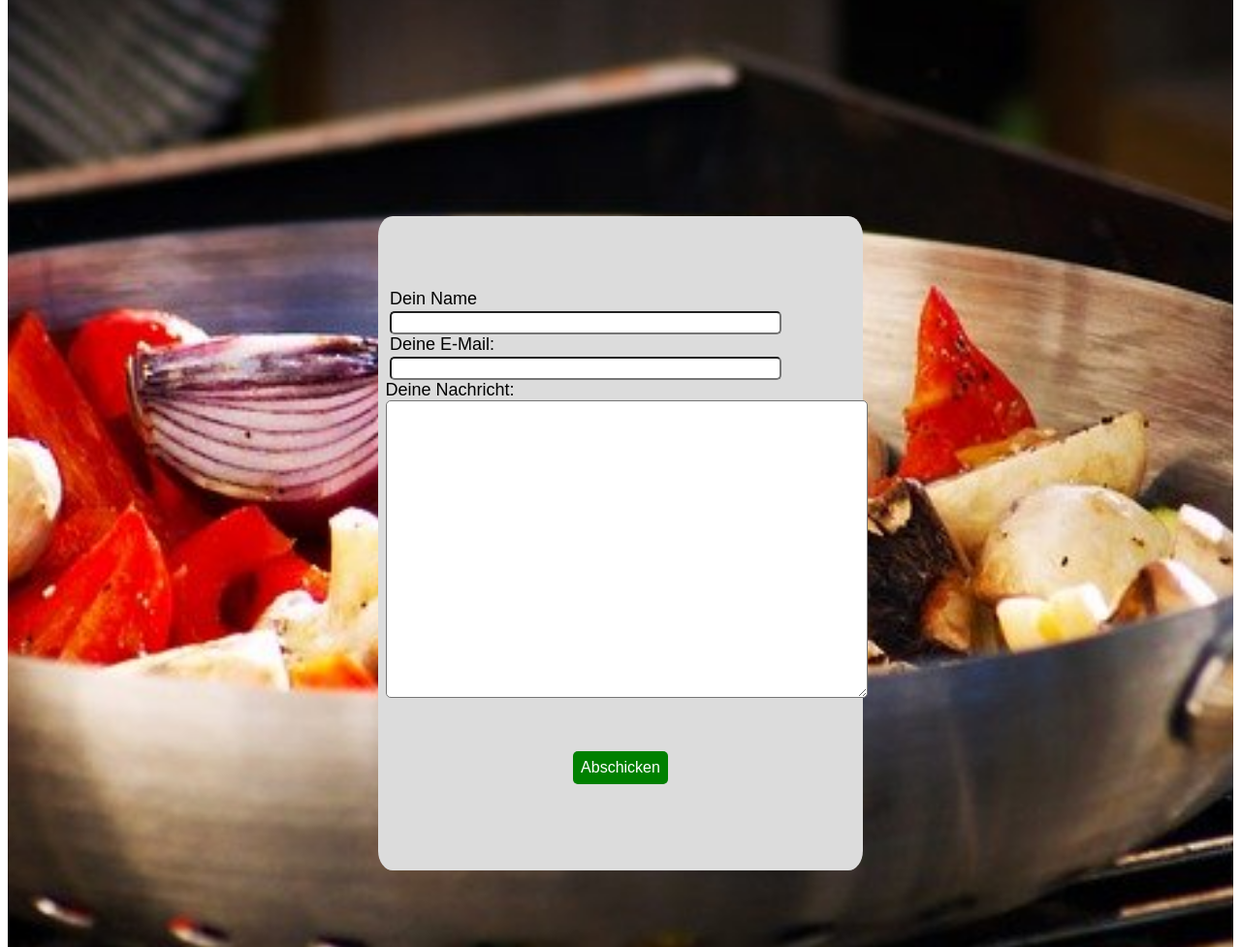
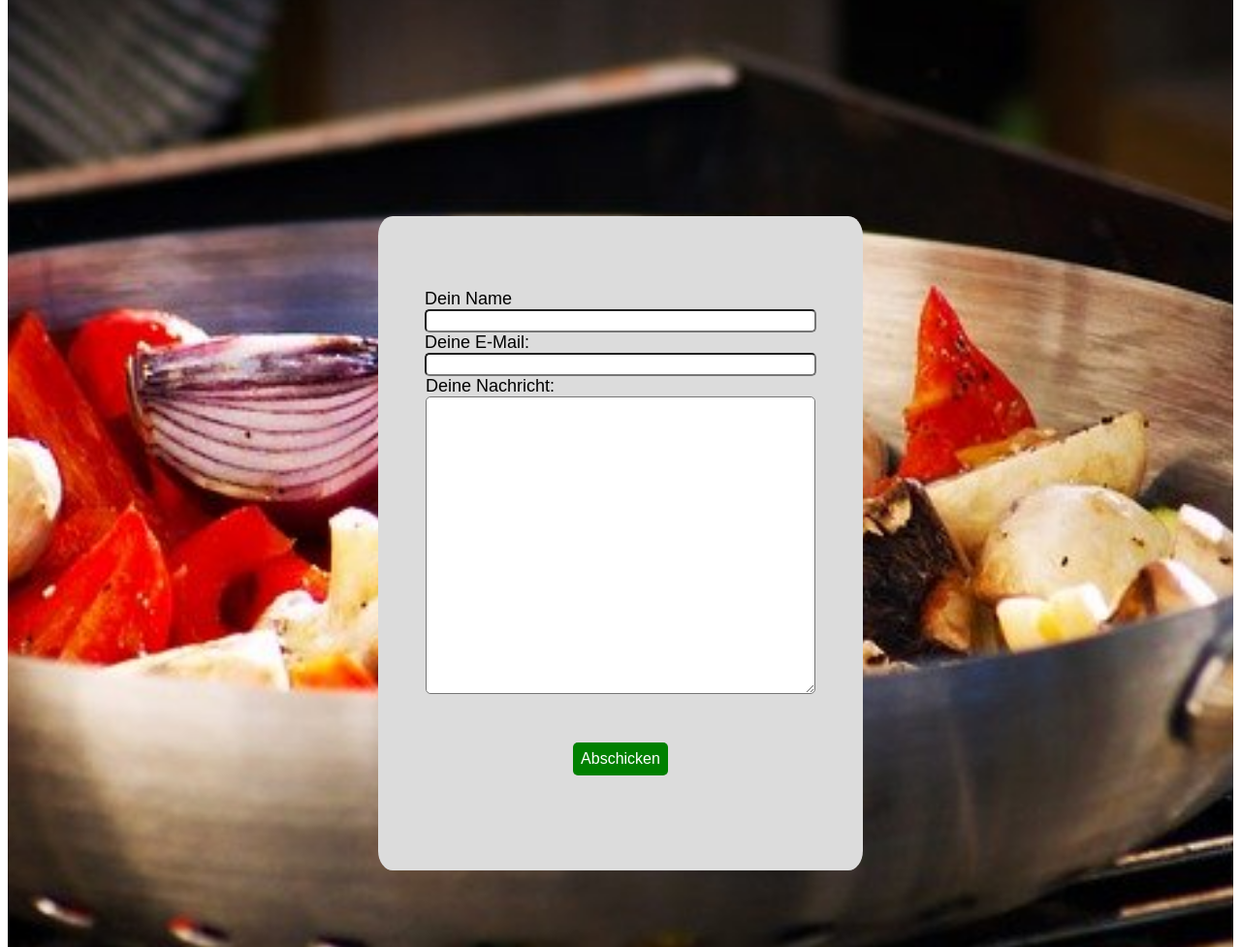
Before and after one commit to ismael993-create/kochwelt, a plain HTML site: page kontakt.html in a window 1280 px wide. Shown: the part 110-1087 px from the top of the page at 97% size. Drawn offline with Linux system fonts and the light colour scheme.

Commit message:
kontakt finished

```diff
--- a/kontakt.css
+++ b/kontakt.css
@@ -142,12 +142,15 @@ p {
     text-align: left;
 
 }
-label {
-    margin-left: 12px;
+textarea {
+    width: 400px;
+    padding-bottom: 5px;
+    display: flex;
 }
 input {
     width: 400px;
     padding-bottom: 5px;
+    display: flex;
 
 }
 .deinName {
@@ -291,11 +294,7 @@ footer {
         display: flex;
         flex-direction: column;
         text-align: left;
-        padding-top: 75px;
-        margin-top: 30dvh;
-        align-items: center;
-        border-radius: 3%;
-        margin-bottom: 30dvh;
+
     }
 
 
--- a/kontakt.html
+++ b/kontakt.html
@@ -44,7 +44,7 @@
             </label>
             <label >
                 Deine Nachricht:
-                <textarea rows="20" cols="60" class="deineNachricht" name="message"></textarea>
+                <textarea rows="20" cols="53" class="deineNachricht" name="message"></textarea>
             </label>
             <!-- your other form fields go here -->
             <button class="abschicken" type="submit">Abschicken</button>
--- a/style.css
+++ b/style.css
@@ -1323,6 +1323,7 @@ footer {
     background-size: cover;        /* Bild füllt den gesamten Bereich */
     background-position: center;   /* Bild zentrieren */
     background-repeat: no-repeat;  /* kein Wiederholen */
+
 }
 
 
```
